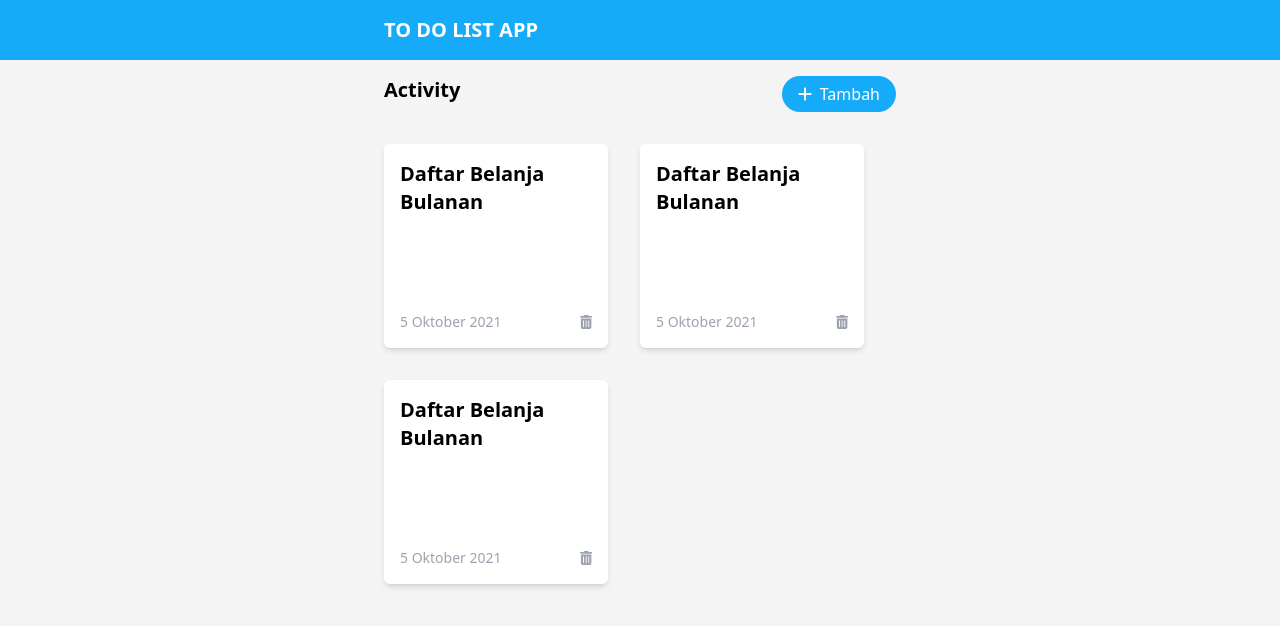
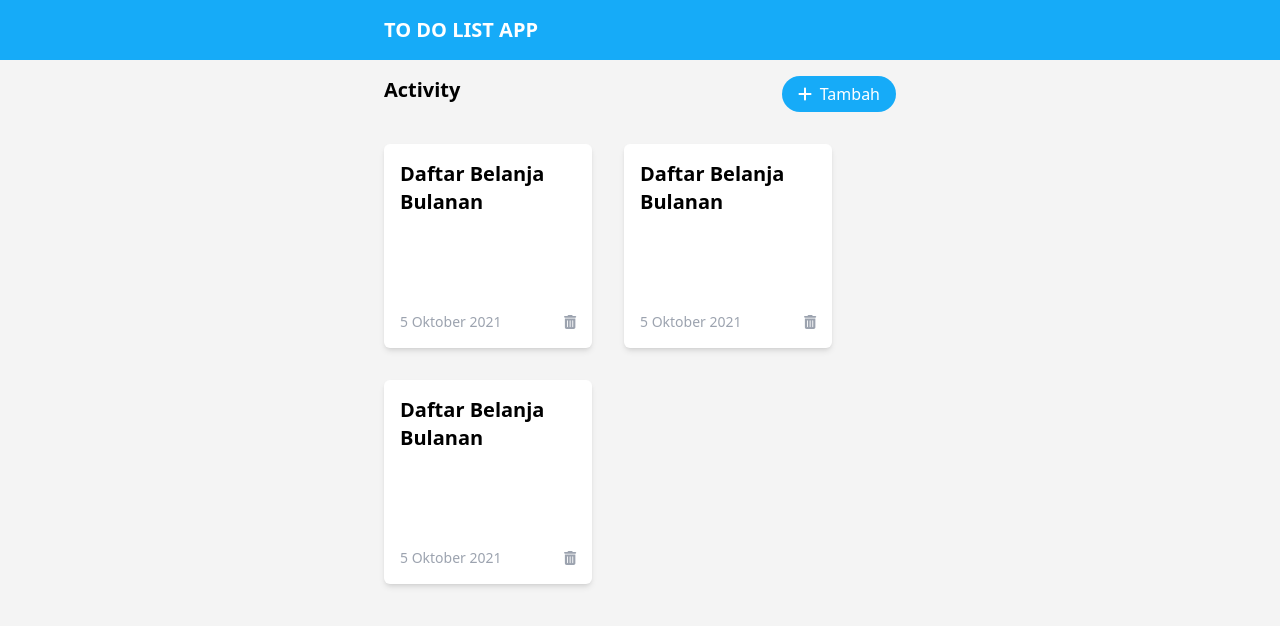
Before and after one commit to herisusantoarismann/vue-tobedone, a Vue app: page / in a window 1280 px wide. Shown: the top 626 px of the page. Built offline with nearby package versions, Linux system fonts and the light colour scheme.

Commit message:
Update dashboard page

```diff
--- a/src/pages/Dashboard.vue
+++ b/src/pages/Dashboard.vue
@@ -18,7 +18,7 @@
       <div
         v-for="(data, index) in datas"
         :key="index"
-        class="p-4 max-w-[14rem] bg-white flex justify-between flex-col gap-24 rounded-md shadow-md transition duration-150 cursor-pointer hover:shadow-lg"
+        class="p-4 max-w-[14rem] lg:max-w-[13rem] bg-white flex justify-between flex-col gap-24 rounded-md shadow-md transition duration-150 cursor-pointer hover:shadow-lg"
       >
         <p class="font-bold text-xl">{{ data.name }}</p>
         <div class="flex items-center justify-between">
```
